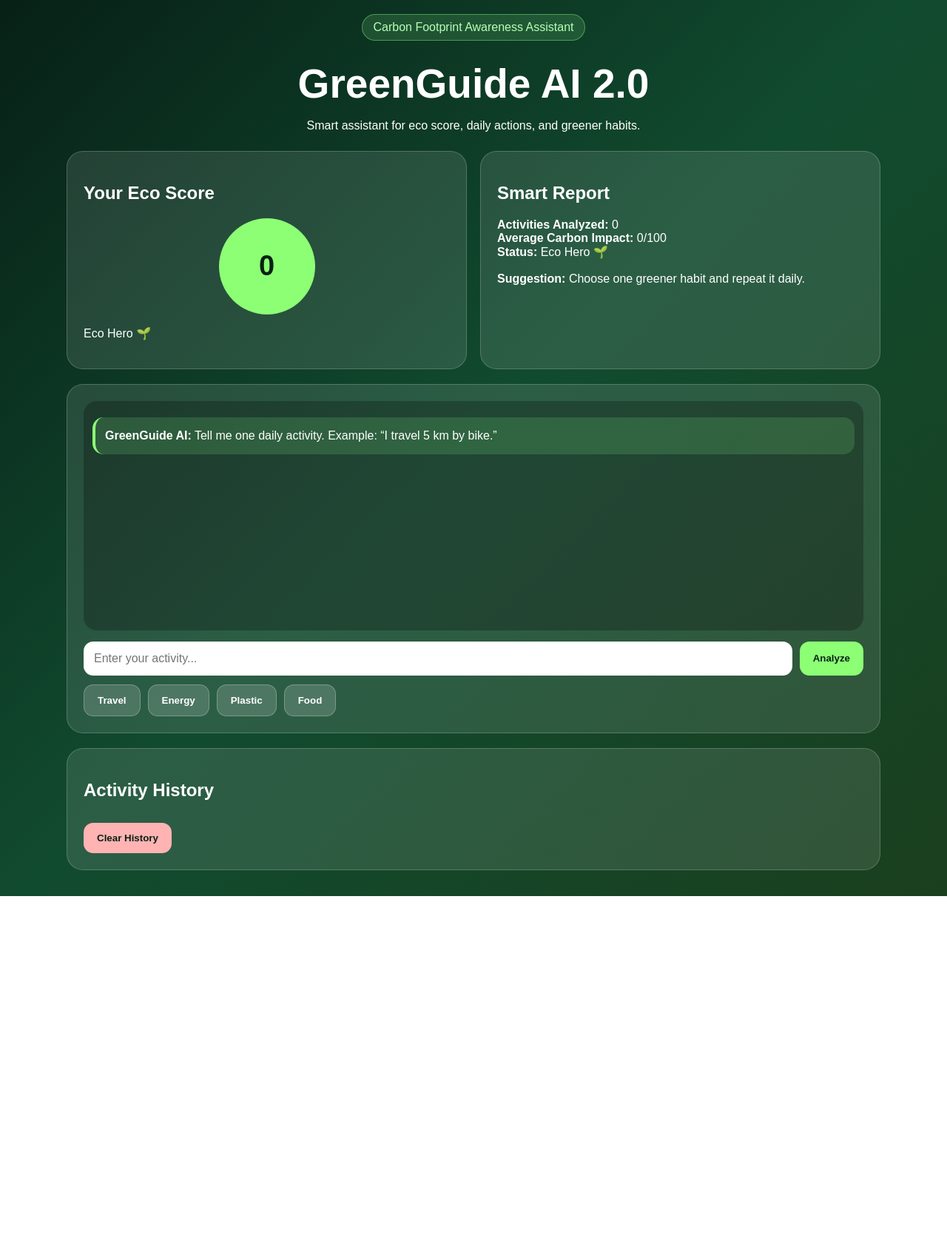
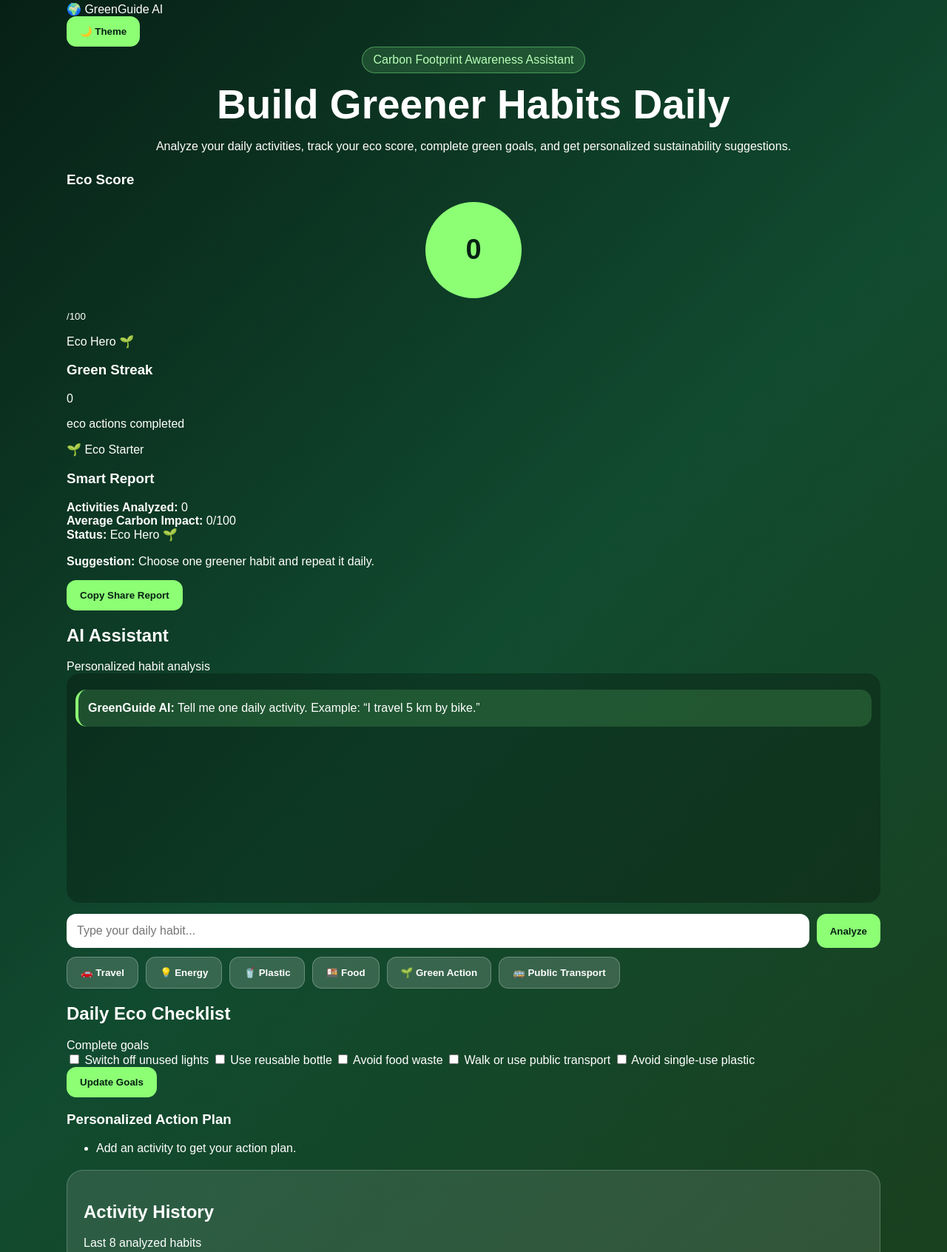
Before and after one commit to indrajithyadav045-code/GreenGuideAI, a plain HTML site: page index.html in a window 1280 px wide. Shown: the part 32-1724 px from the top of the page at 74% size. Before the commit the page ends 1243 px from the top, so only its background shows below. Drawn offline with Linux system fonts and the light colour scheme.

Commit message:
Update index.html

```diff
--- a/index.html
+++ b/index.html
@@ -3,54 +3,113 @@
 <head>
   <meta charset="UTF-8" />
   <meta name="viewport" content="width=device-width, initial-scale=1.0" />
-  <title>GreenGuide AI 2.0</title>
+  <title>GreenGuide AI 3.0</title>
   <link rel="stylesheet" href="style.css" />
 </head>
 <body>
   <main class="container">
+    <nav class="topbar">
+      <div class="logo">🌍 GreenGuide AI</div>
+      <button id="themeToggle">🌙 Theme</button>
+    </nav>
+
     <section class="hero">
-      <p class="badge">Carbon Footprint Awareness Assistant</p>
-      <h1>GreenGuide AI 2.0</h1>
-      <p>Smart assistant for eco score, daily actions, and greener habits.</p>
+      <div class="badge">Carbon Footprint Awareness Assistant</div>
+      <h1>Build Greener Habits Daily</h1>
+      <p>
+        Analyze your daily activities, track your eco score, complete green goals,
+        and get personalized sustainability suggestions.
+      </p>
     </section>
 
-    <section class="dashboard">
-      <div class="score-card">
-        <h2>Your Eco Score</h2>
-        <div id="scoreCircle">0</div>
+    <section class="stats-grid">
+      <div class="stat-card">
+        <h3>Eco Score</h3>
+        <div class="score-ring">
+          <span id="scoreCircle">0</span>
+          <small>/100</small>
+        </div>
+        <div class="progress"><div id="progressFill"></div></div>
         <p id="scoreText">Start by adding an activity.</p>
       </div>
 
-      <div class="report-card">
-        <h2>Smart Report</h2>
-        <p id="reportText">Your personalized carbon awareness report will appear here.</p>
+      <div class="stat-card">
+        <h3>Green Streak</h3>
+        <div class="big-number" id="streakCount">0</div>
+        <p>eco actions completed</p>
+        <div id="badgeBox" class="achievement">🌱 Eco Starter</div>
+      </div>
+
+      <div class="stat-card">
+        <h3>Smart Report</h3>
+        <p id="reportText">
+          Your personalized carbon awareness report will appear here.
+        </p>
+        <button id="shareBtn">Copy Share Report</button>
       </div>
     </section>
 
-    <section class="chat-card">
+    <section class="main-grid">
+      <section class="panel chat-panel">
+        <div class="section-title">
+          <h2>AI Assistant</h2>
+          <span>Personalized habit analysis</span>
+        </div>
+
         <div id="chatBox" class="chat-box">
           <div class="message bot">
-          <b>GreenGuide AI:</b> Tell me one daily activity. Example: “I travel 5 km by bike.”
+            <b>GreenGuide AI:</b> Tell me one daily activity. Example:
+            “I travel 5 km by bike.”
           </div>
         </div>
 
         <form id="chatForm">
-        <input id="userInput" placeholder="Enter your activity..." required />
+          <input id="userInput" placeholder="Type your daily habit..." required />
           <button type="submit">Analyze</button>
         </form>
 
         <div class="quick-buttons">
-        <button data-text="I travel by car for short distances">Travel</button>
-        <button data-text="I leave lights and fan on">Energy</button>
-        <button data-text="I use plastic bottles daily">Plastic</button>
-        <button data-text="I waste food sometimes">Food</button>
+          <button data-text="I travel by car for short distances">🚗 Travel</button>
+          <button data-text="I leave lights and fan on">💡 Energy</button>
+          <button data-text="I use plastic bottles daily">🥤 Plastic</button>
+          <button data-text="I waste food sometimes">🍱 Food</button>
+          <button data-text="I plant trees and protect green spaces">🌱 Green Action</button>
+          <button data-text="I use public transport instead of private vehicle">🚌 Public Transport</button>
         </div>
       </section>
 
-    <section class="history-card">
+      <aside class="panel">
+        <div class="section-title">
+          <h2>Daily Eco Checklist</h2>
+          <span>Complete goals</span>
+        </div>
+
+        <div class="checklist">
+          <label><input type="checkbox" class="ecoCheck" /> Switch off unused lights</label>
+          <label><input type="checkbox" class="ecoCheck" /> Use reusable bottle</label>
+          <label><input type="checkbox" class="ecoCheck" /> Avoid food waste</label>
+          <label><input type="checkbox" class="ecoCheck" /> Walk or use public transport</label>
+          <label><input type="checkbox" class="ecoCheck" /> Avoid single-use plastic</label>
+        </div>
+
+        <button id="completeGoalsBtn">Update Goals</button>
+
+        <div class="action-plan">
+          <h3>Personalized Action Plan</h3>
+          <ul id="actionPlanList">
+            <li>Add an activity to get your action plan.</li>
+          </ul>
+        </div>
+      </aside>
+    </section>
+
+    <section class="panel history-card">
+      <div class="section-title">
         <h2>Activity History</h2>
+        <span>Last 8 analyzed habits</span>
+      </div>
       <ul id="historyList"></ul>
-      <button id="clearBtn">Clear History</button>
+      <button id="clearBtn">Clear All Data</button>
     </section>
   </main>
 
```
Lines whose indentation alone changed are shown as unchanged.
